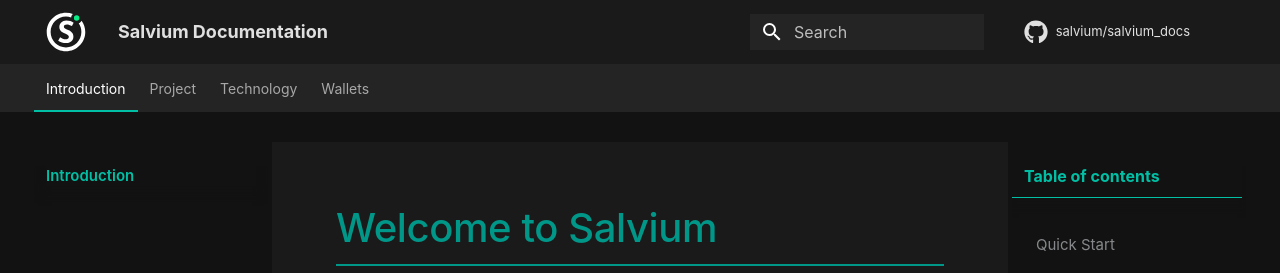
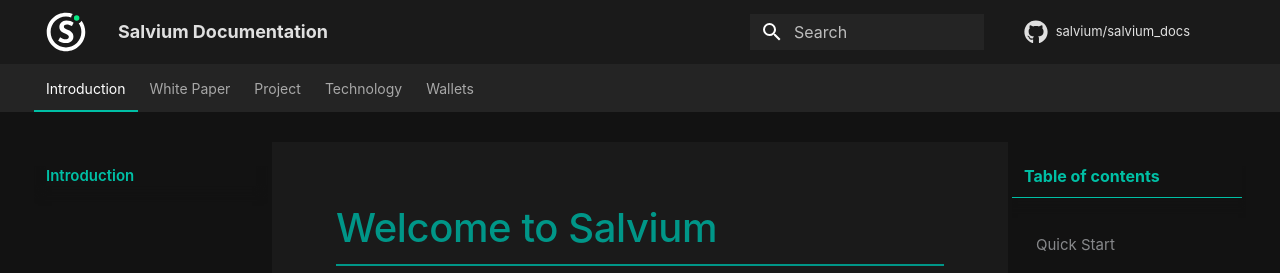
Before and after one commit to salvium/salvium_docs, an MkDocs documentation site: the page built from docs/index.md, in a window 1280 px wide and 900 px high. Shown: the top 273 px of the window. Built offline with MkDocs 1.6.1 and Material for MkDocs 9.7.7, drawn with Linux system fonts in a browser that asks for light colours; comment, search, counter and statistics services are not loaded.

Commit message:
add white paper link

```diff
--- a/mkdocs.yml
+++ b/mkdocs.yml
@@ -51,6 +51,7 @@
 # Navigation
 nav:
   - Introduction: index.md
+  - White Paper: https://github.com/salvium/salvium_library/blob/main/papers/Salvium_One_White_Paper_v1.pdf
   - Project:
     - About: THE PROJECT/index.md
     - Overview: THE PROJECT/What is Salvium.md
```
